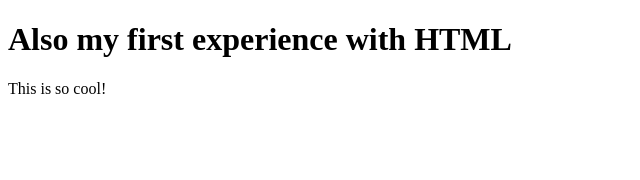
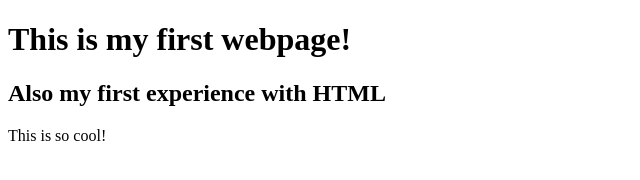
Before and after one commit to jumpingjack1/ds4bmeTest, a plain HTML site: page index.html in a window 1280 px wide. Shown: the whole page, without its empty margins (0-640 px from the left). Drawn offline with Linux system fonts and the light colour scheme.

Commit message:
Update index.html

```diff
--- a/index.html
+++ b/index.html
@@ -4,7 +4,9 @@
     <title> This is my first webpage! </title>
   </head>
   <body>
-  <h1> Also my first experience with HTML </h1>
+
+  <h1> This is my first webpage! </h1>
+  <h2> Also my first experience with HTML </h2>
 
     <p> This is so cool! </p>
   </body>
```
